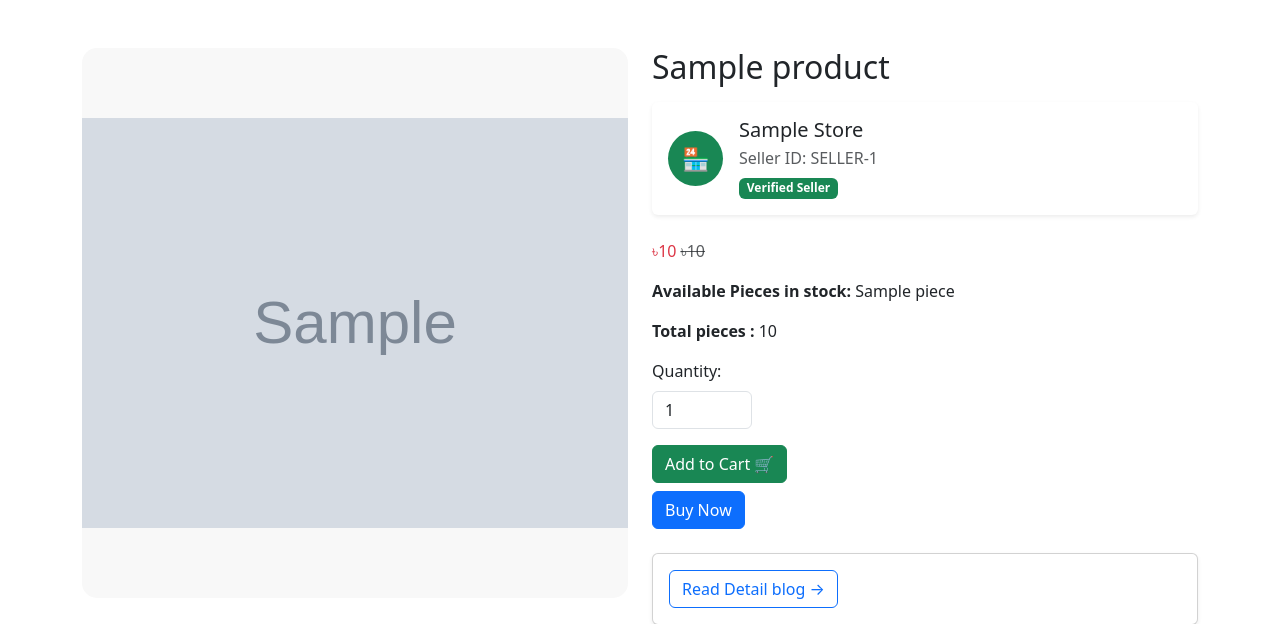
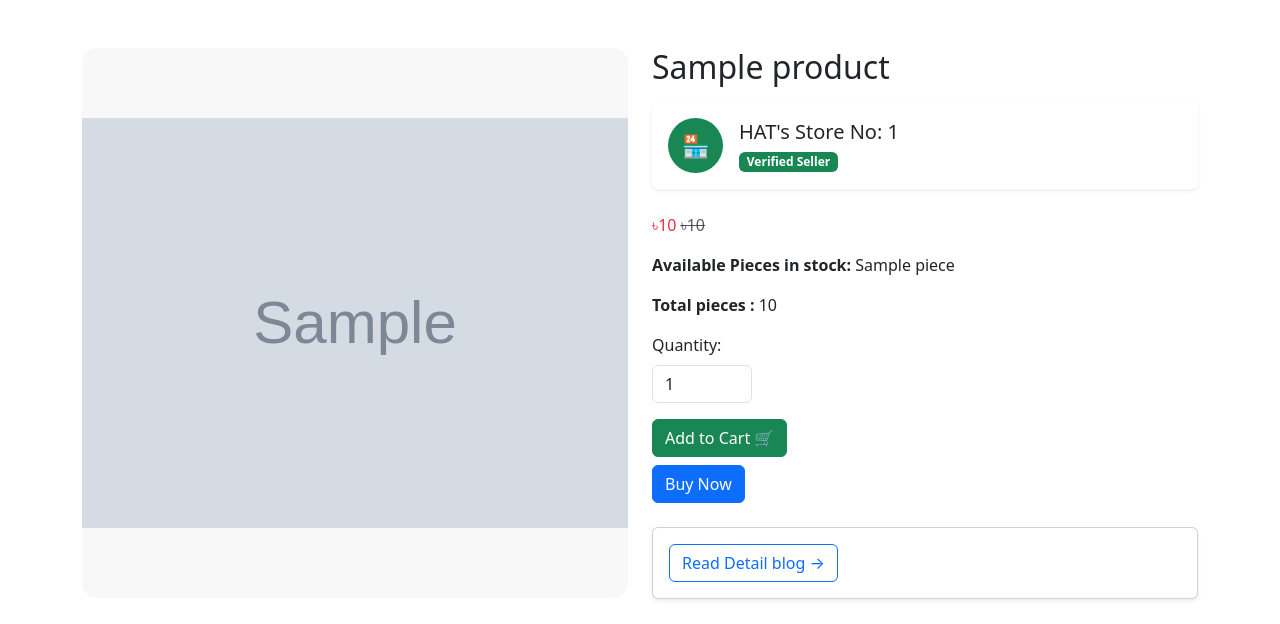
Before and after one commit to Rahul4h/HAT, a Django app: template templates/product_detail.html in a window 1280 px wide. Shown: the part 86-710 px from the top of the page. Run offline with Django 5.2, Linux system fonts and the light colour scheme; the template is opened without the code that fills it: most values are stand-ins (such as "Sample title", 1, 10 or a date in 2020); grey boxes marked "Sample" are stand-in pictures.

Commit message:
changes at product_details.html seller id

```diff
--- a/templates/product_detail.html
+++ b/templates/product_detail.html
@@ -28,12 +28,13 @@
 
         <div>
             <h5 class="mb-1">
-                {{ product.uploaded_by.user.username|title }} Store
-            </h5>
 
-            <p class="mb-1 text-muted">
-                Seller ID: SELLER-{{ product.uploaded_by.id }}
-            </p>
+
+
+
+                HAT's Store No: {{ product.uploaded_by.id }}
+
+           </h5>
 
             <span class="badge bg-success">
                 Verified Seller
```
